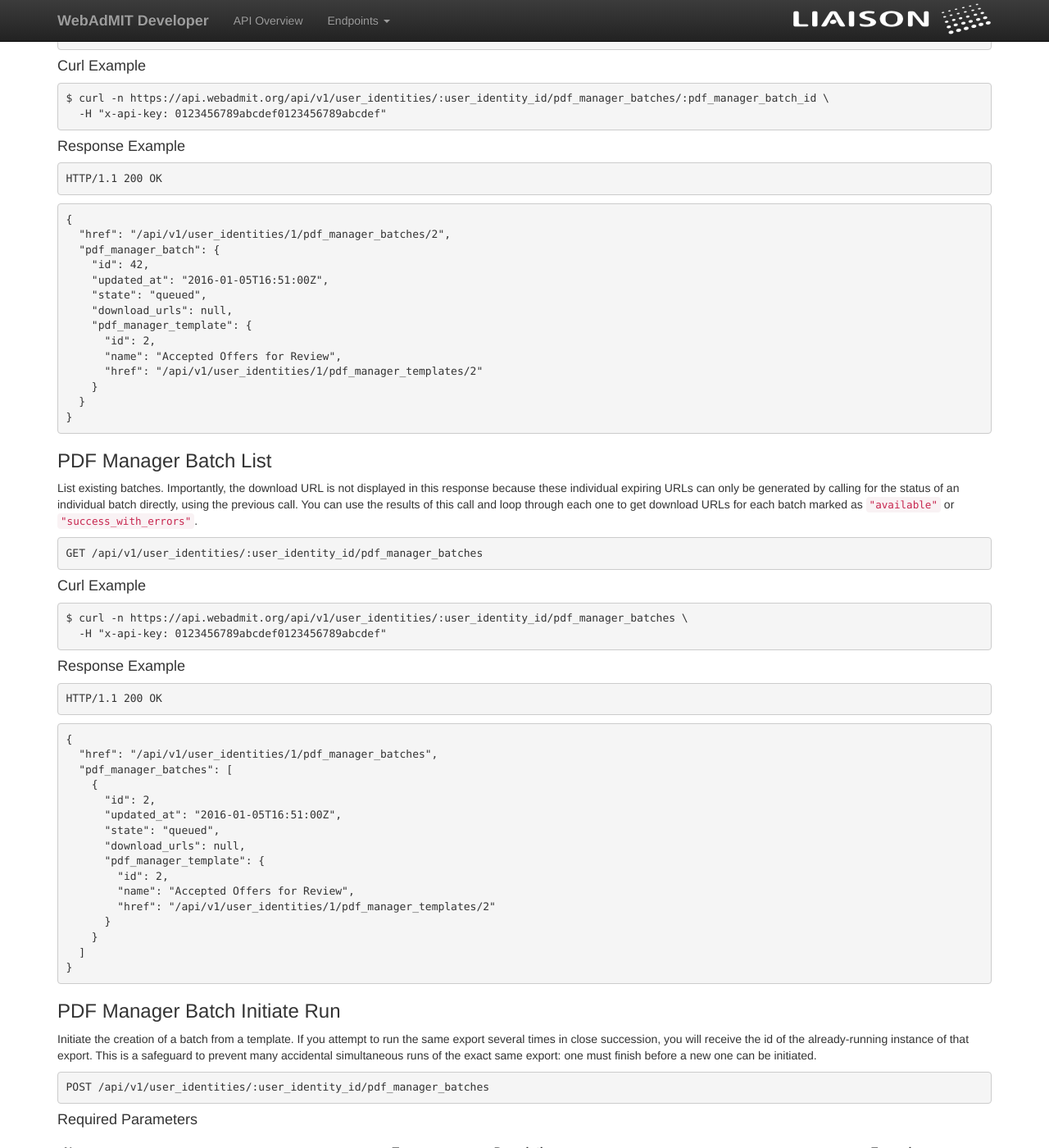
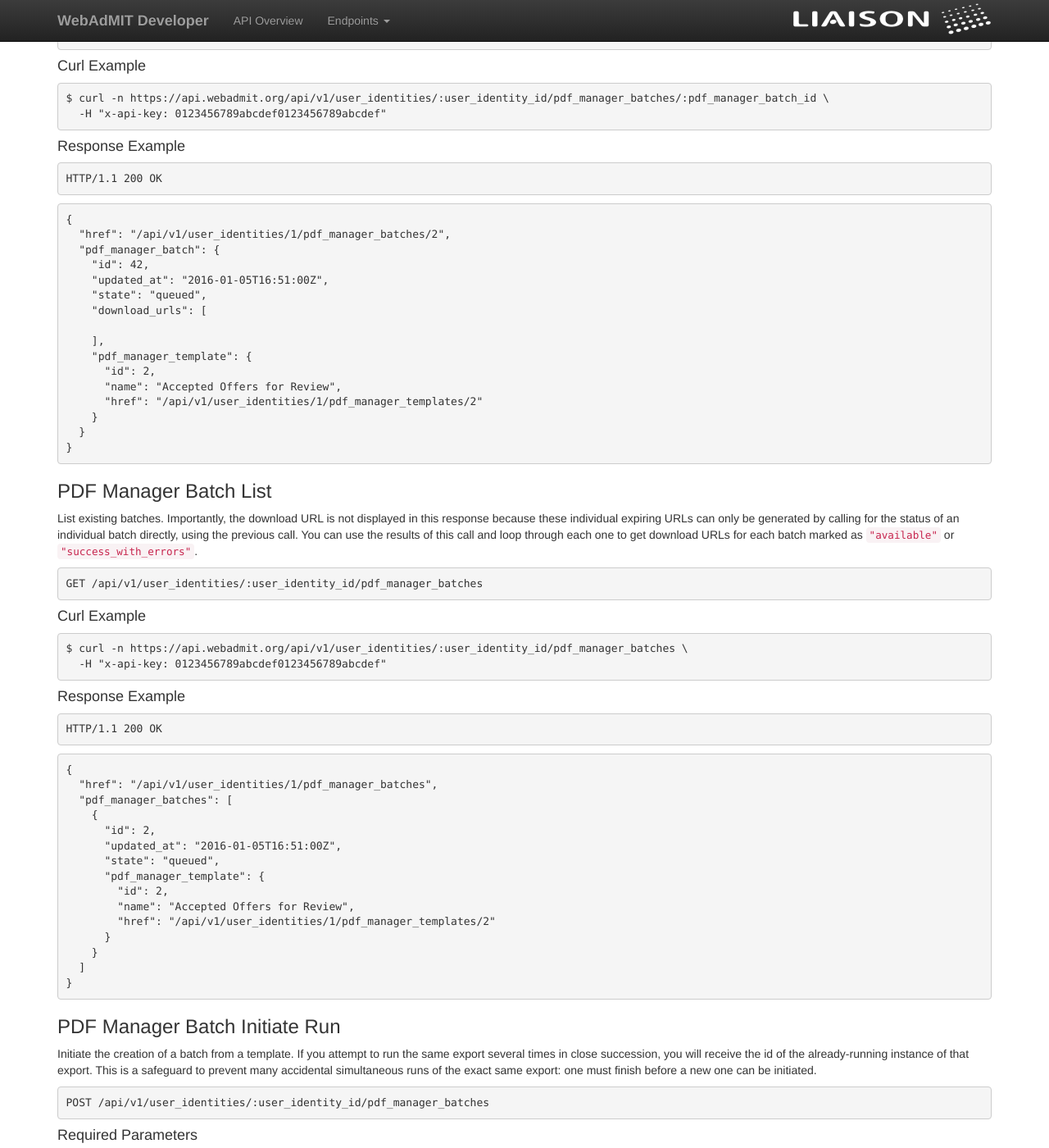
Before and after one commit to Liaison-Intl/Liaison-Intl.github.io, a Jekyll site: the page built from pdf_manager_batch.md, in a window 1280 px wide and 1400 px high, scrolled down 1034 px. Shown: the whole window at 82% size. Built offline with Jekyll 4.4.1, drawn with Linux system fonts in a browser that asks for light colours; nearby versions of some CDN libraries; some of the changed text lies outside the part shown.

Commit message:
[NF-6873] Work around issue in prmd that causes the "items" key to make the attribute disappear.

```diff
--- a/pdf_manager_batch.md
+++ b/pdf_manager_batch.md
@@ -50,9 +50,9 @@
 </tr>
 <tr>
 <td><strong>pdf_manager_batch:download_urls</strong></td>
-<td><em>nullable array</em></td>
-<td>When <code>state</code> is <strong>not</strong> <code>&quot;available&quot;</code> or <code>&quot;success_with_errors&quot;</code>, this is <code>null</code>.  When <code>state</code> is <code>&quot;available&quot;</code> or <code>&quot;success_with_errors&quot;</code>, this is an array of <em>temporary</em> URIs for downloading that expire within 30 seconds.  The download URL can always be re-generated if it expires by calling this method again. When it is called again, a new URL will be issued.</td>
-<td><code>null</code></td>
+<td><em>array</em></td>
+<td>When <code>state</code> is <strong>not</strong> <code>&quot;available&quot;</code> or <code>&quot;success_with_errors&quot;</code>, this is <code>[]</code>.  When <code>state</code> is <code>&quot;available&quot;</code> or <code>&quot;success_with_errors&quot;</code>, this is an array of <em>temporary</em> URIs for downloading that expire within 30 seconds.  The download URL can always be re-generated if it expires by calling this method again. When it is called again, a new URL will be issued.</td>
+<td><code>[]</code></td>
 </tr>
 <tr>
 <td><strong>pdf_manager_batch:pdf_manager_template:id</strong></td>
@@ -98,7 +98,9 @@
     &quot;id&quot;: 42,
     &quot;updated_at&quot;: &quot;2016-01-05T16:51:00Z&quot;,
     &quot;state&quot;: &quot;queued&quot;,
-    &quot;download_urls&quot;: null,
+    &quot;download_urls&quot;: [
+
+    ],
     &quot;pdf_manager_template&quot;: {
       &quot;id&quot;: 2,
       &quot;name&quot;: &quot;Accepted Offers for Review&quot;,
@@ -133,7 +135,6 @@
       &quot;id&quot;: 2,
       &quot;updated_at&quot;: &quot;2016-01-05T16:51:00Z&quot;,
       &quot;state&quot;: &quot;queued&quot;,
-      &quot;download_urls&quot;: null,
       &quot;pdf_manager_template&quot;: {
         &quot;id&quot;: 2,
         &quot;name&quot;: &quot;Accepted Offers for Review&quot;,
@@ -210,7 +211,9 @@
     &quot;id&quot;: 42,
     &quot;updated_at&quot;: &quot;2016-01-05T16:51:00Z&quot;,
     &quot;state&quot;: &quot;queued&quot;,
-    &quot;download_urls&quot;: null,
+    &quot;download_urls&quot;: [
+
+    ],
     &quot;pdf_manager_template&quot;: {
       &quot;id&quot;: 2,
       &quot;name&quot;: &quot;Accepted Offers for Review&quot;,
```
Also changed, not shown: schemata/pdf_manager_batch.json (+4 -6 lines).
